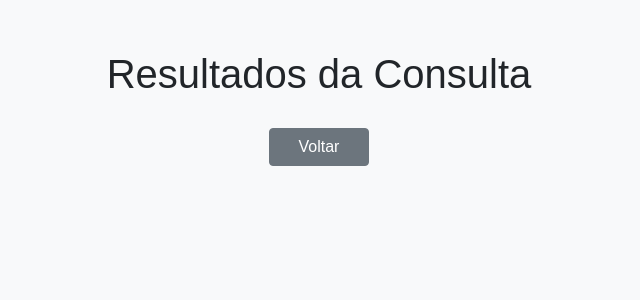
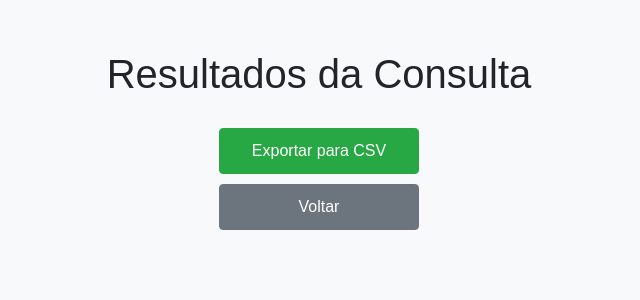
Before and after one commit to djonpietro/Banco-de-Dados-NBA, a Flask app: template templates/results.html in a window 1280 px wide. Shown: the top 300 px of the page, without its empty margins (321-961 px from the left). Run offline with Flask 3, Linux system fonts and the light colour scheme; the template is opened without the code that fills it, so the values that code supplies are empty; some libraries are stand-ins or nearby versions.

Commit message:
versão só com exportação

```diff
--- a/app.py
+++ b/app.py
@@ -5,10 +5,10 @@ app = Flask(__name__)
 
 def query_db(query):
     conn = mysql.connector.connect(
-        host='localhost',     # Substitua pelo seu host MySQL
-        user='root',          # Substitua pelo seu usuário MySQL
-        password='24120603',  # Substitua pela sua senha MySQL
-        database='NBA'        # Substitua pelo seu banco de dados MySQL
+        host='localhost',
+        user='root',
+        password='24120603',
+        database='NBA'
     )
     cursor = conn.cursor()
     cursor.execute(query)
--- a/static/css/styles.css
+++ b/static/css/styles.css
@@ -18,6 +18,8 @@ table {
     width: 100%;
     margin-bottom: 20px;
     border-collapse: collapse;
+    table-layout: fixed;
+    word-wrap: break-word;
 }
 
 thead.thead-dark th {
@@ -36,6 +38,11 @@ th, td {
 
 .btn {
     display: block;
-    width: 100px;
-    margin: 0 auto;
+    width: 200px;
+    margin: 10px auto;
+    padding: 10px;
 }
+
+#exportButton {
+    margin-top: 20px;
+}
--- a/static/js/scripts.js
+++ b/static/js/scripts.js
@@ -0,0 +1,29 @@
+document.addEventListener("DOMContentLoaded", function () {
+    const exportButton = document.getElementById("exportButton");
+    if (exportButton) {
+        exportButton.addEventListener("click", function () {
+            let table = document.querySelector("table");
+            if (table) {
+                let csv = [];
+                let rows = table.querySelectorAll("tr");
+
+                for (let i = 0; i < rows.length; i++) {
+                    let row = [], cols = rows[i].querySelectorAll("td, th");
+                    for (let j = 0; j < cols.length; j++) {
+                        row.push(cols[j].innerText);
+                    }
+                    csv.push(row.join(","));
+                }
+
+                let csvFile = new Blob([csv.join("\n")], { type: "text/csv" });
+                let downloadLink = document.createElement("a");
+                downloadLink.download = "table.csv";
+                downloadLink.href = window.URL.createObjectURL(csvFile);
+                downloadLink.style.display = "none";
+                document.body.appendChild(downloadLink);
+                downloadLink.click();
+                document.body.removeChild(downloadLink);
+            }
+        });
+    }
+});
--- a/templates/index.html
+++ b/templates/index.html
@@ -25,5 +25,6 @@
             <button type="submit" class="btn btn-primary">Consultar</button>
         </form>
     </div>
+    <script src="{{ url_for('static', filename='js/scripts.js') }}"></script>
 </body>
 </html>
--- a/templates/results.html
+++ b/templates/results.html
@@ -131,7 +131,9 @@
                 </tbody>
             </table>
         {% endif %}
+        <button id="exportButton" class="btn btn-success">Exportar para CSV</button>
         <a href="/" class="btn btn-secondary">Voltar</a>
     </div>
+    <script src="{{ url_for('static', filename='js/scripts.js') }}"></script>
 </body>
 </html>
```
Also changed, not shown: 4 other files.
